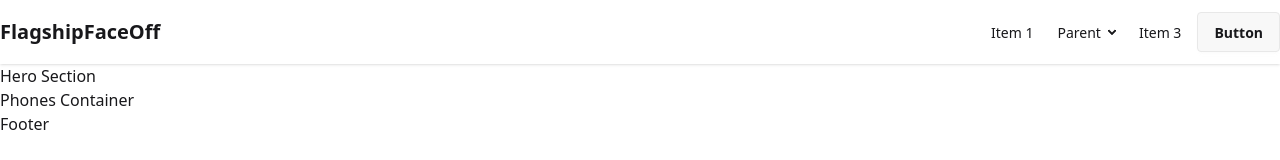
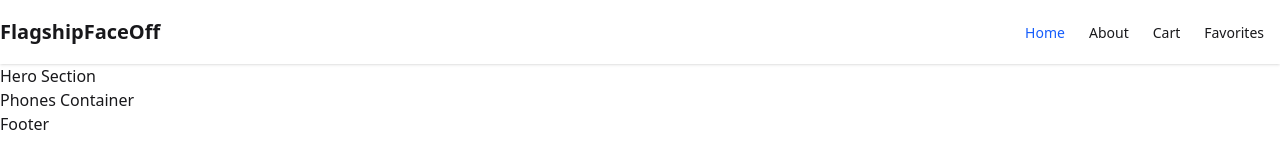
Before and after one commit to Md-Shanto-Sharker/flagship-session, a React (Vite) app: page / in a window 1280 px wide. Shown: the top 160 px of the page. Built offline with nearby package versions, Linux system fonts and the light colour scheme.

Commit message:
added floder structure and navbar and footer  also navlinks

```diff
--- a/src/Pages/ErrorPage.jsx
+++ b/src/Pages/ErrorPage.jsx
@@ -1,8 +1,10 @@
 import React from 'react';
+import Navbar from '../components/Navbar';
 
 const ErrorPage = () => {
     return (
         <div>
+            <Navbar></Navbar>
             <h1>Error page</h1>
         </div>
     );
--- a/src/components/Navbar.jsx
+++ b/src/components/Navbar.jsx
@@ -1,5 +1,5 @@
 import React from "react";
-import { Link } from "react-router";
+import { NavLink,Link } from "react-router";
 
 const Navbar = () => {
   return (
@@ -52,26 +52,24 @@ const Navbar = () => {
       <div className="navbar-end hidden lg:flex">
         <ul className="menu menu-horizontal px-1">
           <li>
-            <a>Item 1</a>
+            <NavLink className={({ isActive }) => (isActive ? "text-blue-600" : "")} to="/">Home</NavLink>
           </li>
           <li>
-            <details>
-              <summary>Parent</summary>
-              <ul className="p-2">
-                <li>
-                  <a>Submenu 1</a>
-                </li>
-                <li>
-                  <a>Submenu 2</a>
-                </li>
-              </ul>
-            </details>
+            <NavLink className={({ isActive }) => (isActive ? "text-blue-600" : "")} to="/about">About</NavLink>
           </li>
           <li>
-            <a>Item 3</a>
+            <NavLink
+              className={({ isActive }) => (isActive ? "text-blue-600" : "")}
+              to="/cart"
+            >
+              Cart
+            </NavLink>
+          </li>
+
+          <li>
+            <NavLink className={({ isActive }) => (isActive ? "text-blue-600" : "")} to="/favorites">Favorites</NavLink>
           </li>
         </ul>
-        <a className="btn">Button</a>
       </div>
     </div>
   );
```
